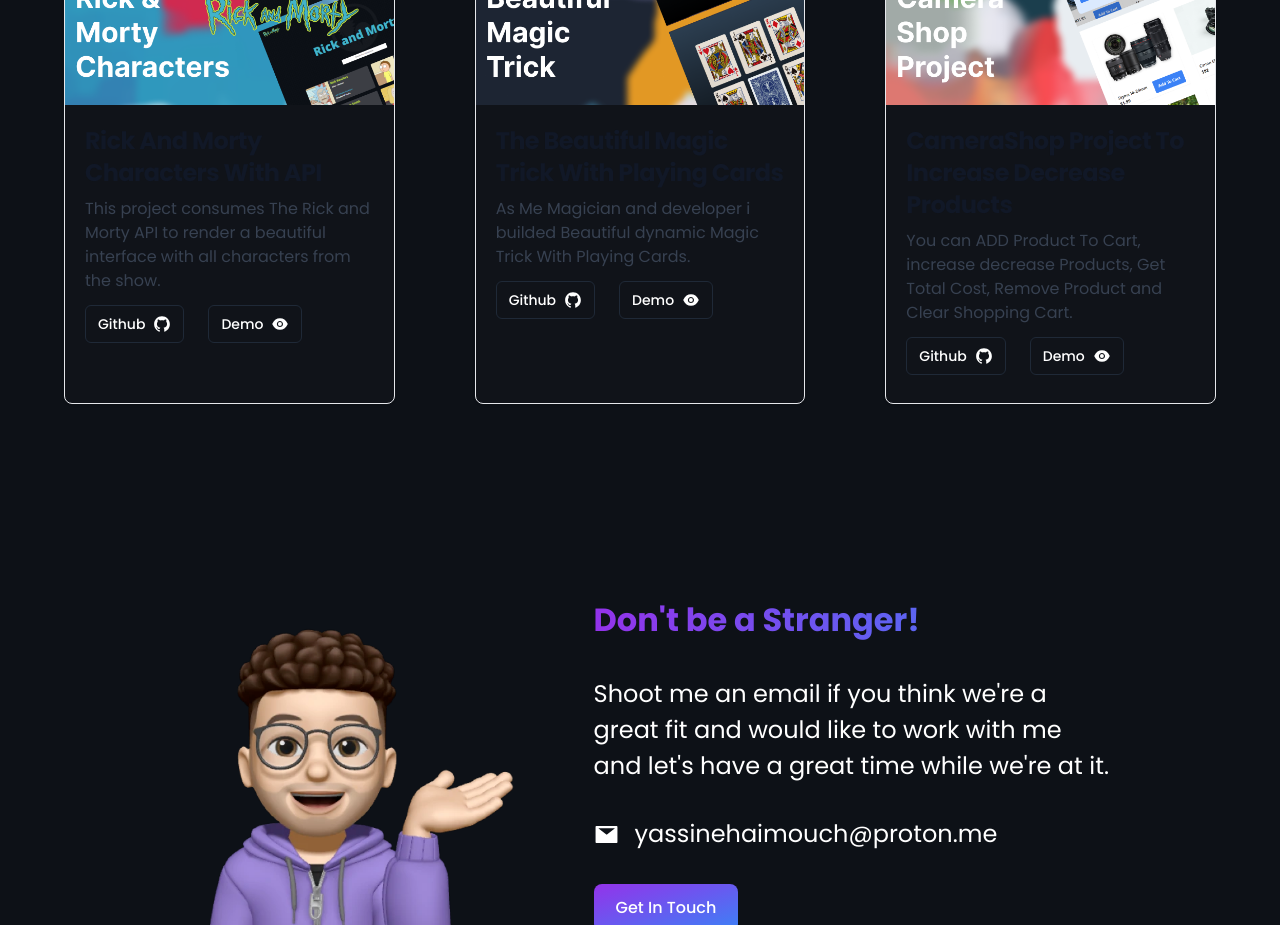
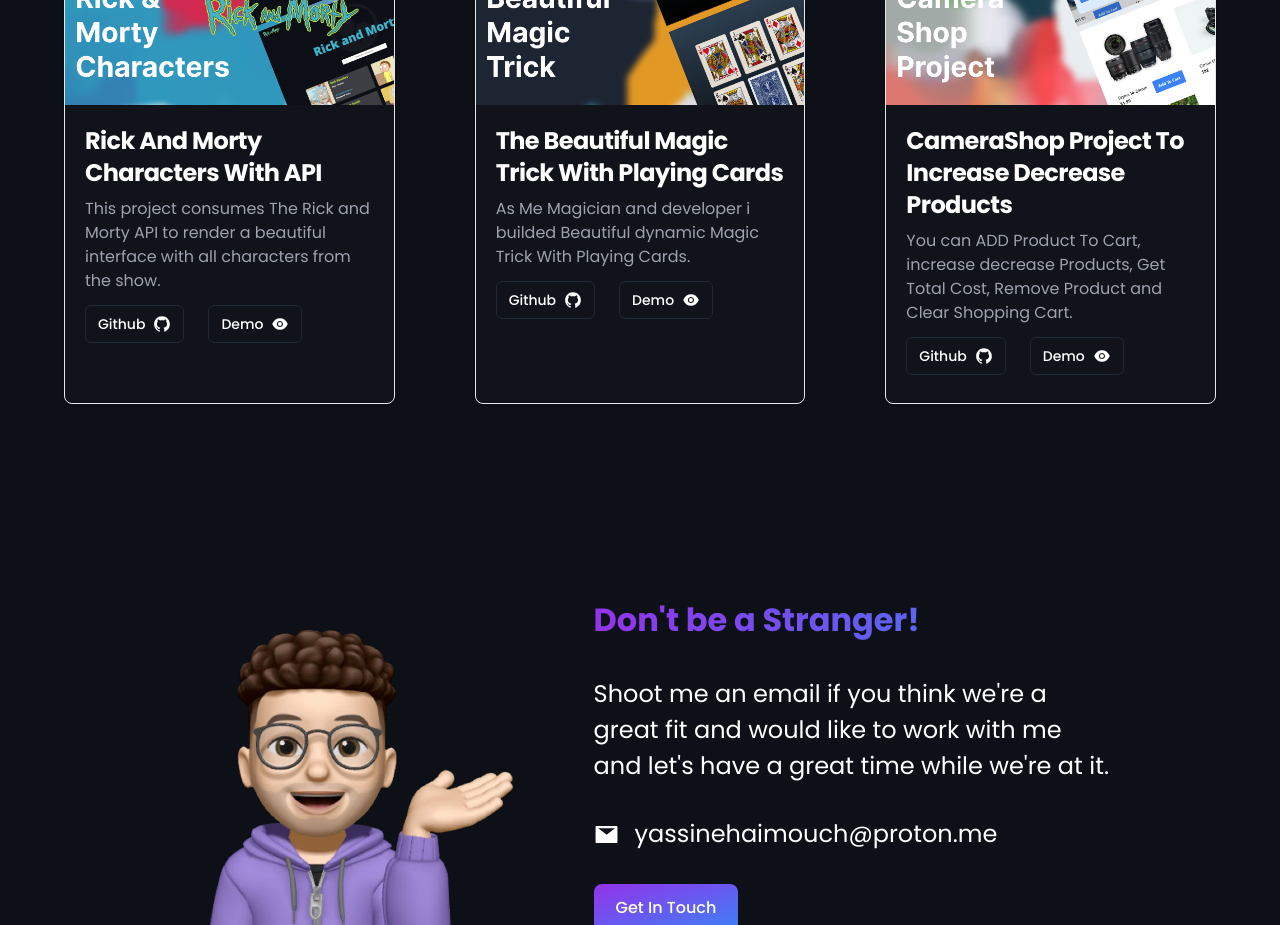
Before and after one commit to yassinehaimouch/portfolio-yassine, a React (Create React App) app: page / in a window 1280 px wide. Shown: the part 1800-2725 px from the top of the page. Built offline with nearby package versions, Linux system fonts and the light colour scheme.

Commit message:
fix Error

```diff
--- a/src/components/Projects/Project.jsx
+++ b/src/components/Projects/Project.jsx
@@ -9,11 +9,11 @@
       </a>
       <div class="p-5">
         <a href={props.demo} rel="noreferrer" target="_blank">
-          <h5 className="mb-2 text-2xl font-bold tracking-tight text-gray-900 dark:text-white">
+          <h5 className="mb-2 text-2xl font-bold tracking-tight text-white">
             {props.title}
           </h5>
         </a>
-        <p className="mb-3 font-normal text-gray-700 dark:text-gray-400">
+        <p className="mb-3 font-normal text-gray-400">
           {props.desc}
         </p>
         <div className=" flex gap-[1rem]">
```
